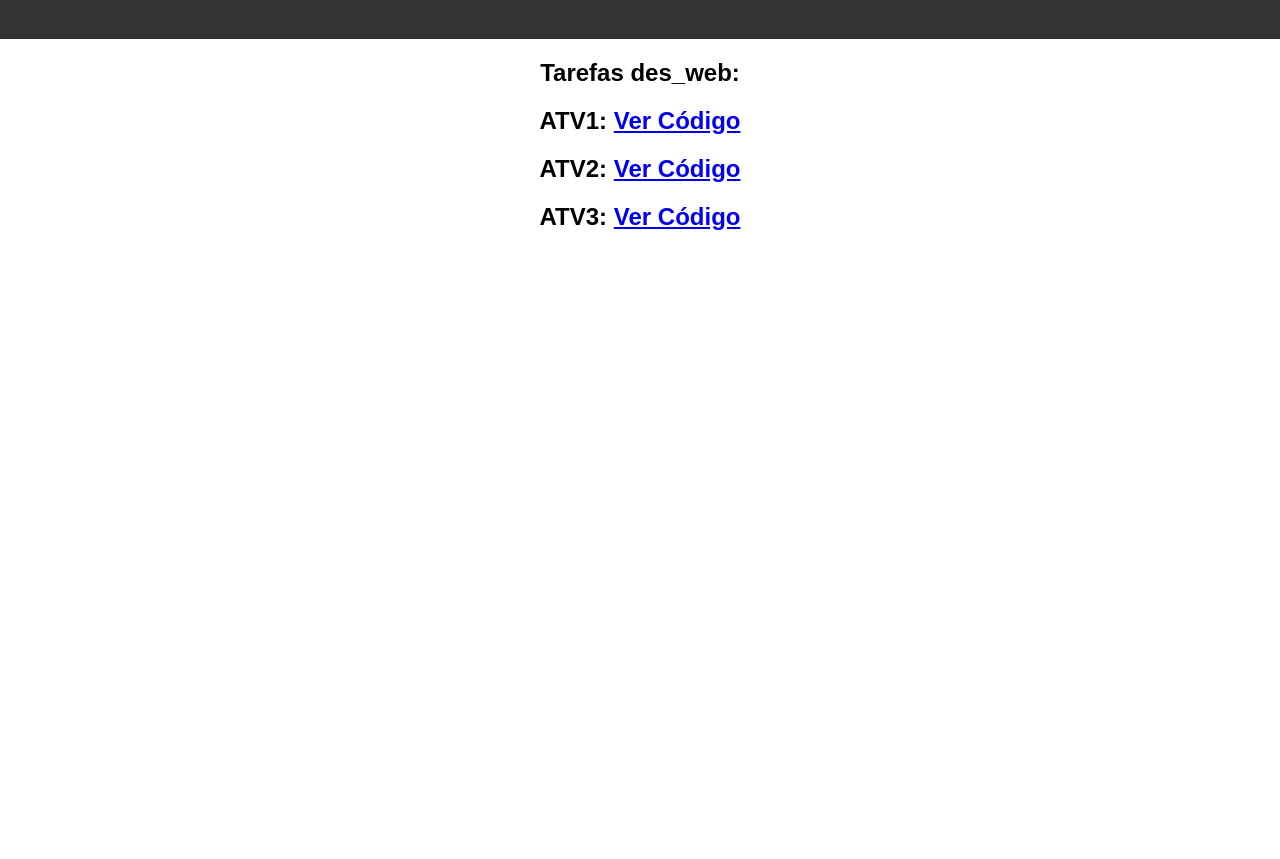
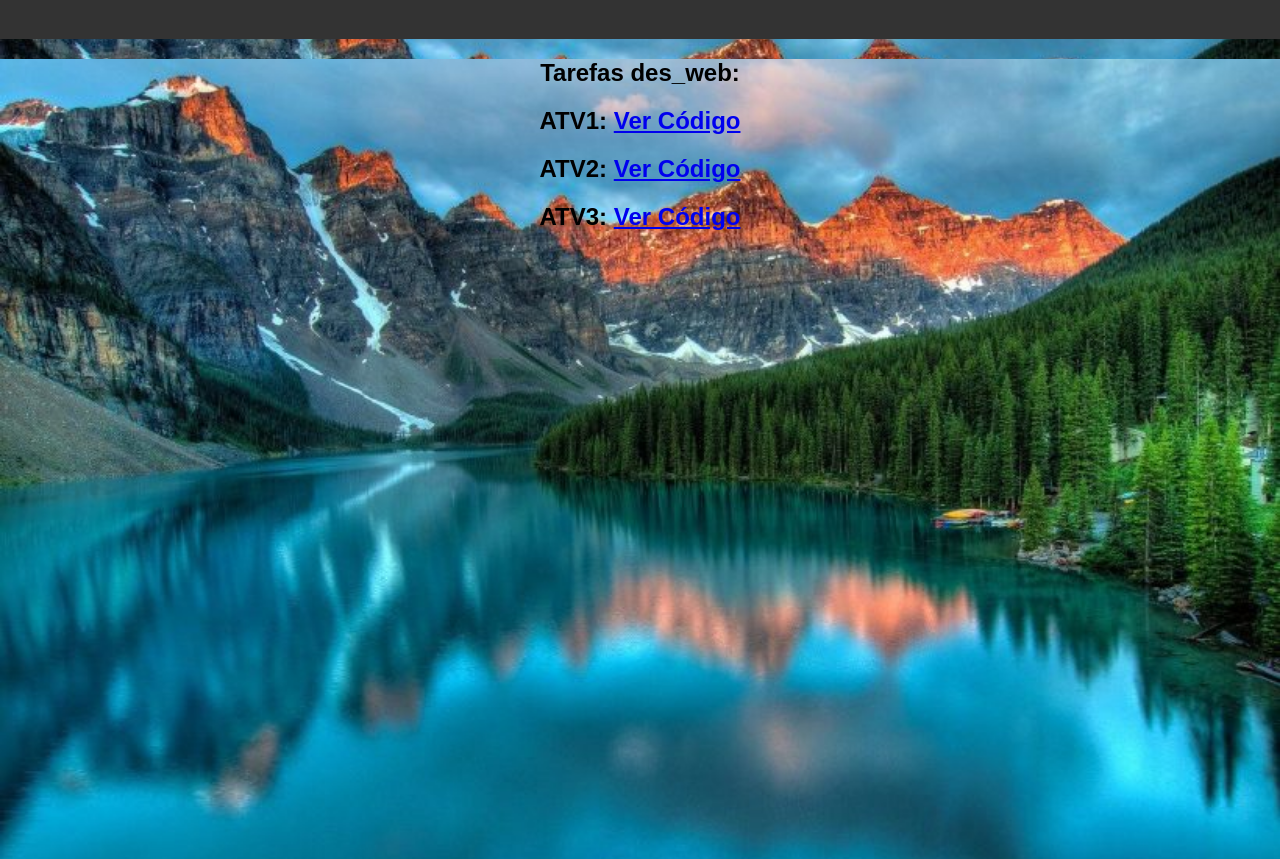
Before and after one commit to tenesio/tenesio.github.io, a plain HTML site: page index.html in a window 1280 px wide. Shown: the part 81-940 px from the top of the page. Drawn offline with Linux system fonts and the light colour scheme; files whose address does not match are found by name.

Commit message:
imagem nova2

```diff
--- a/style.css
+++ b/style.css
@@ -1,7 +1,7 @@
 body {
     font-family: Arial, sans-serif;
     text-align: center;
-    background-image: url("imagens\lago-moraine-banff-canada3-820x546-1.jpeg");
+    background-image: url("C:\Users\Aluno\Documents\tenesio.github.io\imagens\lago-moraine-banff-canada3-820x546-1.jpeg");
     background-size: cover;
     background-position: center;
     background-repeat: no-repeat;
@@ -27,7 +27,7 @@ body, html {
     position: relative;
     width: 100%;
     height: 100vh;
-    background-image: url('imagens\lago-moraine-banff-canada3-820x546-1.jpeg');
+    background-image: url('C:\Users\Aluno\Documents\tenesio.github.io\imagens\lago-moraine-banff-canada3-820x546-1.jpeg');
     background-size: cover;
     background-position: center;
     background-repeat: no-repeat;
```
